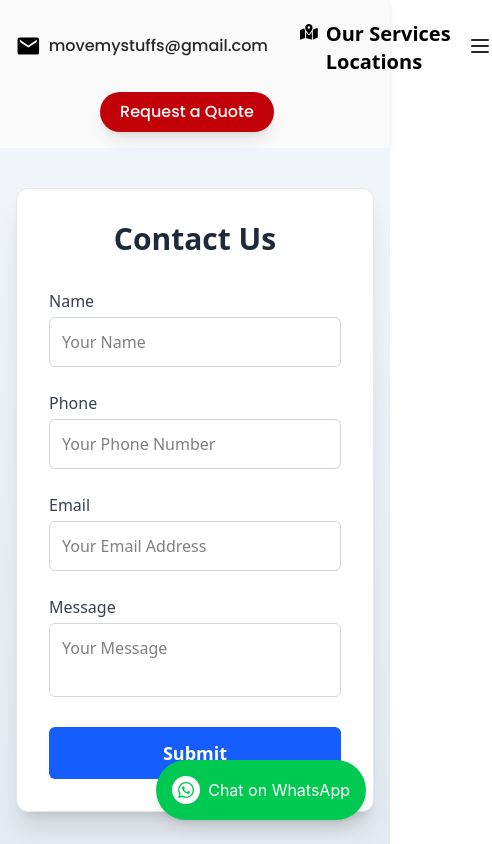
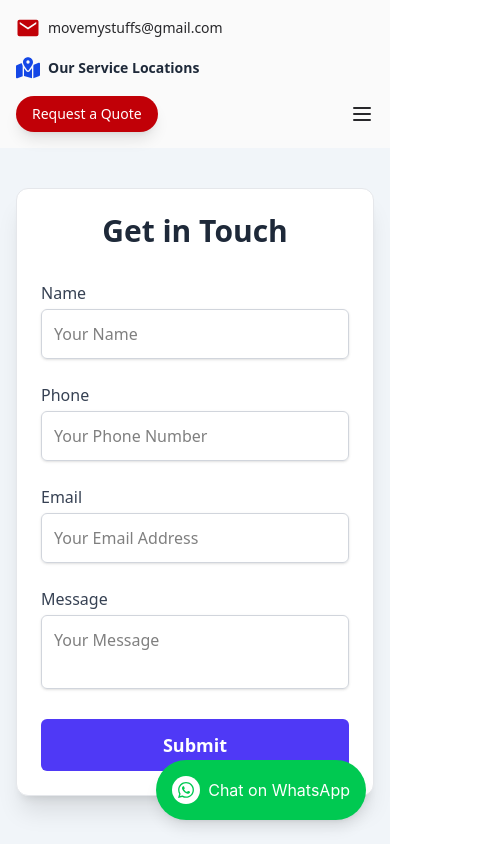
Before and after one commit to ramasubramanian6/p-mm, a React (Vite) app: page /contactus in a window 390 px wide. Shown: the top 844 px of the page, 492 px wide, since content can reach past the window. Built offline with nearby package versions, Linux system fonts and the light colour scheme.

Commit message:
chnage haeader responsive

```diff
--- a/index.html
+++ b/index.html
@@ -2,7 +2,7 @@
 <html lang="en">
   <head>
     <meta charset="UTF-8" />
-    <link rel="icon" type="image/svg+xml" href="/vite.svg" />
+    <link rel="icon" type="image/svg+xml" href="src/assets/logo.png" />
     <link
       rel="stylesheet"
       href="https://unpkg.com/leaflet@1.9.4/dist/leaflet.css"
@@ -13,7 +13,7 @@
       rel="stylesheet"
     />
     <meta name="viewport" content="width=device-width, initial-scale=1.0" />
-    <title>Vite + React</title>
+    <title>MoveMyStuffs</title>
   </head>
   <body>
     <div id="root"></div>
--- a/src/App.jsx
+++ b/src/App.jsx
@@ -10,50 +10,61 @@ import { BsMenuButtonFill } from "react-icons/bs";
 import Footer from "../src/pages/Footer"
 import logo from "../src/assets/logo.png"; // Adjust path as needed
 
+
 function Header() {
   const navigate = useNavigate();
 
   return (
-    <header className="w-full bg-neutral-50 py-4 px-4 md:px-8 shadow-md ">
-      <div className="max-w-screen-xl mx-auto flex flex-col md:flex-row items-center justify-between">
-        <div className="w-full md:w-auto flex items-center justify-between mb-4 md:mb-0">
-          <div className="flex items-center">
-            <IoMdMail className="w-10 h-8 mr-2" />
-            <span className="text-zinc-800 text-base md:text-xl font-medium font-['Poppins']">
+    <header className="w-full bg-neutral-50 py-4 px-4 md:px-8 shadow-md">
+      <div className="max-w-screen-xl mx-auto flex flex-col md:flex-row items-center justify-between space-y-4 md:space-y-0">
+        {/* Left Section */}
+        <div className="w-full md:w-auto flex flex-col sm:flex-row sm:items-center justify-between gap-4 md:gap-8">
+          {/* Email */}
+          <div className="flex items-center gap-2">
+            <IoMdMail className="w-6 h-6 text-red-700" />
+            <span className="text-sm md:text-base lg:text-lg font-medium text-zinc-800">
               movemystuffs@gmail.com
             </span>
-            <div
-              className="flex cursor-pointer"
-              onClick={() => navigate("/locations")}
-              role="button"
-              tabIndex={0}
-              onKeyDown={(e) => e.key === "Enter" && navigate("/locations")}
-            >
-              <FaMapLocationDot className="w-10 h-8 ml-8 pr-2 " />
-              <div className="font-bold text-xl mt-1">
-                Our Services Locations
-              </div>
-            </div>
           </div>
 
-          {/* Mobile Menu Icon */}
-          <button className="md:hidden ml-4" onClick={() => navigate("/menu")}>
-            <Menu className="h-6 w-6 text-zinc-800" />
-          </button>
+          {/* Locations */}
+          <div
+            className="flex items-center gap-2 cursor-pointer"
+            onClick={() => navigate("/locations")}
+            role="button"
+            tabIndex={0}
+            onKeyDown={(e) => e.key === "Enter" && navigate("/locations")}
+          >
+            <FaMapLocationDot className="w-6 h-6 text-blue-700" />
+            <span className="text-sm md:text-base lg:text-lg font-bold text-gray-800">
+              Our Service Locations
+            </span>
+          </div>
         </div>
 
-        {/* Right Section: Request Quote */}
-        <div className="flex items-center space-x-4">
+        {/* Right Section */}
+        <div className="w-full md:w-auto flex items-center justify-between md:justify-end gap-4">
+          {/* Request a Quote */}
           <a
             href="/form"
-            className="bg-red-700 text-white text-base md:text-2xl font-medium font-['Poppins'] py-2 px-5 md:px-6 rounded-full shadow-lg transition-all duration-300 hover:bg-red-800"
+            className="bg-red-700 text-white text-sm md:text-base lg:text-xl font-medium py-2 px-4 md:px-6 rounded-full shadow-lg hover:bg-red-800 transition-all duration-300"
           >
             Request a Quote
           </a>
-          <div className="hidden md:flex items-center space-x-2">
-            {/* Hamburger icon placeholder - typically handled with JS for mobile menu */}
+
+          {/* Menu Icon (Visible on all screens) */}
+          <button
+            className="md:hidden"
+            onClick={() => navigate("/menu")}
+            aria-label="Open menu"
+          >
+            <Menu className="h-6 w-6 text-zinc-800" />
+          </button>
+
+          {/* Menu Icon for large screens */}
+          <div className="hidden md:flex items-center">
             <BsMenuButtonFill
-              className="w-11 h-9 "
+              className="w-8 h-8 text-zinc-800 cursor-pointer"
               onClick={() => navigate("/menu")}
             />
           </div>
@@ -62,6 +73,8 @@ function Header() {
     </header>
   );
 }
+
+
 
 function Navigation() {
   const navigate = useNavigate();
--- a/src/pages/Contactus.jsx
+++ b/src/pages/Contactus.jsx
@@ -1,6 +1,6 @@
 import React, { useState } from "react";
+import { motion } from "framer-motion";
 import emailjs from "emailjs-com";
-import { motion } from "framer-motion";
 
 function Contactus() {
   const [formData, setFormData] = useState({
@@ -10,118 +10,113 @@ function Contactus() {
     message: "",
   });
 
-  const [status, setStatus] = useState("");
-
   const handleChange = (e) => {
-    setFormData((prev) => ({
-      ...prev,
-      [e.target.name]: e.target.value,
-    }));
+    setFormData((prev) => ({ ...prev, [e.target.name]: e.target.value }));
   };
 
-  const handleSubmit = async (e) => {
+  const handleSubmit = (e) => {
     e.preventDefault();
 
-    const templateParams = {
-      from_name: formData.name,
-      phone: formData.phone,
-      from_email: formData.email,
-      message: formData.message,
-    };
-
-    try {
-      setStatus("Sending...");
-      await emailjs.send(
-        "your_service_id",      // Replace with your EmailJS service ID
-        "your_template_id",     // Replace with your EmailJS template ID
-        templateParams,
-        "your_user_id"          // Replace with your EmailJS public key
+    emailjs
+      .send(
+        "your_service_id", // Replace with your EmailJS service ID
+        "your_template_id", // Replace with your EmailJS template ID
+        formData,
+        "your_user_id" // Replace with your EmailJS user ID or public key
+      )
+      .then(
+        (result) => {
+          alert("Message sent successfully!");
+          setFormData({ name: "", phone: "", email: "", message: "" });
+        },
+        (error) => {
+          alert("Something went wrong. Please try again.");
+          console.error(error.text);
+        }
       );
-      setStatus("Message sent successfully!");
-      setFormData({ name: "", phone: "", email: "", message: "" });
-    } catch (error) {
-      console.error("EmailJS Error:", error);
-      setStatus("Failed to send message. Please try again.");
-    }
   };
 
   return (
-    <div className="w-full min-h-screen bg-gradient-to-b from-slate-100 to-slate-200 px-4 py-10">
+    <div className="w-full min-h-screen bg-slate-100 px-4 py-10">
       <motion.div
-        className="max-w-3xl mx-auto bg-white border border-gray-200 p-8 md:p-10 rounded-xl shadow-xl"
-        initial={{ opacity: 0, y: 50 }}
+        initial={{ opacity: 0, y: 40 }}
         animate={{ opacity: 1, y: 0 }}
         transition={{ duration: 0.6 }}
+        className="max-w-3xl mx-auto bg-white border border-gray-200 p-6 md:p-10 rounded-xl shadow-xl"
       >
         <h1 className="text-3xl md:text-4xl font-bold text-center text-gray-800 mb-8">
-          Contact Us
+          Get in Touch
         </h1>
 
         <form onSubmit={handleSubmit} className="space-y-6">
           <div>
-            <label className="block text-base font-medium text-gray-700 mb-1">Name</label>
+            <label className="block text-base font-medium text-gray-700 mb-1">
+              Name
+            </label>
             <input
               type="text"
               name="name"
               placeholder="Your Name"
               value={formData.name}
               onChange={handleChange}
-              className="w-full p-3 border border-gray-300 rounded-md focus:ring-2 focus:ring-blue-400 focus:outline-none"
+              className="w-full p-3 border border-gray-300 rounded-md shadow-sm focus:ring-2 focus:ring-indigo-400 focus:outline-none"
               required
             />
           </div>
 
           <div>
-            <label className="block text-base font-medium text-gray-700 mb-1">Phone</label>
+            <label className="block text-base font-medium text-gray-700 mb-1">
+              Phone
+            </label>
             <input
               type="tel"
               name="phone"
               placeholder="Your Phone Number"
               value={formData.phone}
               onChange={handleChange}
-              className="w-full p-3 border border-gray-300 rounded-md focus:ring-2 focus:ring-blue-400 focus:outline-none"
+              className="w-full p-3 border border-gray-300 rounded-md shadow-sm focus:ring-2 focus:ring-indigo-400 focus:outline-none"
               required
             />
           </div>
 
           <div>
-            <label className="block text-base font-medium text-gray-700 mb-1">Email</label>
+            <label className="block text-base font-medium text-gray-700 mb-1">
+              Email
+            </label>
             <input
               type="email"
               name="email"
               placeholder="Your Email Address"
               value={formData.email}
               onChange={handleChange}
-              className="w-full p-3 border border-gray-300 rounded-md focus:ring-2 focus:ring-blue-400 focus:outline-none"
+              className="w-full p-3 border border-gray-300 rounded-md shadow-sm focus:ring-2 focus:ring-indigo-400 focus:outline-none"
               required
             />
           </div>
 
           <div>
-            <label className="block text-base font-medium text-gray-700 mb-1">Message</label>
+            <label className="block text-base font-medium text-gray-700 mb-1">
+              Message
+            </label>
             <textarea
               name="message"
               placeholder="Your Message"
               value={formData.message}
               onChange={handleChange}
               rows={2}
-              className="w-full p-3 border border-gray-300 rounded-md focus:ring-2 focus:ring-blue-400 focus:outline-none resize-none"
+              className="w-full p-3 border border-gray-300 rounded-md shadow-sm focus:ring-2 focus:ring-indigo-400 focus:outline-none resize-none"
               required
             />
           </div>
 
           <motion.button
+            whileTap={{ scale: 0.95 }}
+            whileHover={{ scale: 1.03 }}
             type="submit"
-            whileHover={{ scale: 1.05 }}
-            whileTap={{ scale: 0.97 }}
-            className="w-full bg-blue-600 text-white py-3 rounded-md text-lg font-semibold hover:bg-blue-700 transition duration-300"
+            className="w-full bg-indigo-600 text-white py-3 rounded-md text-lg font-semibold hover:bg-indigo-700 transition duration-300"
           >
             Submit
           </motion.button>
-
-          {status && (
-            <p className="text-center text-sm text-green-600 font-medium mt-4">{status}</p>
-          )}
         </form>
       </motion.div>
     </div>
```
